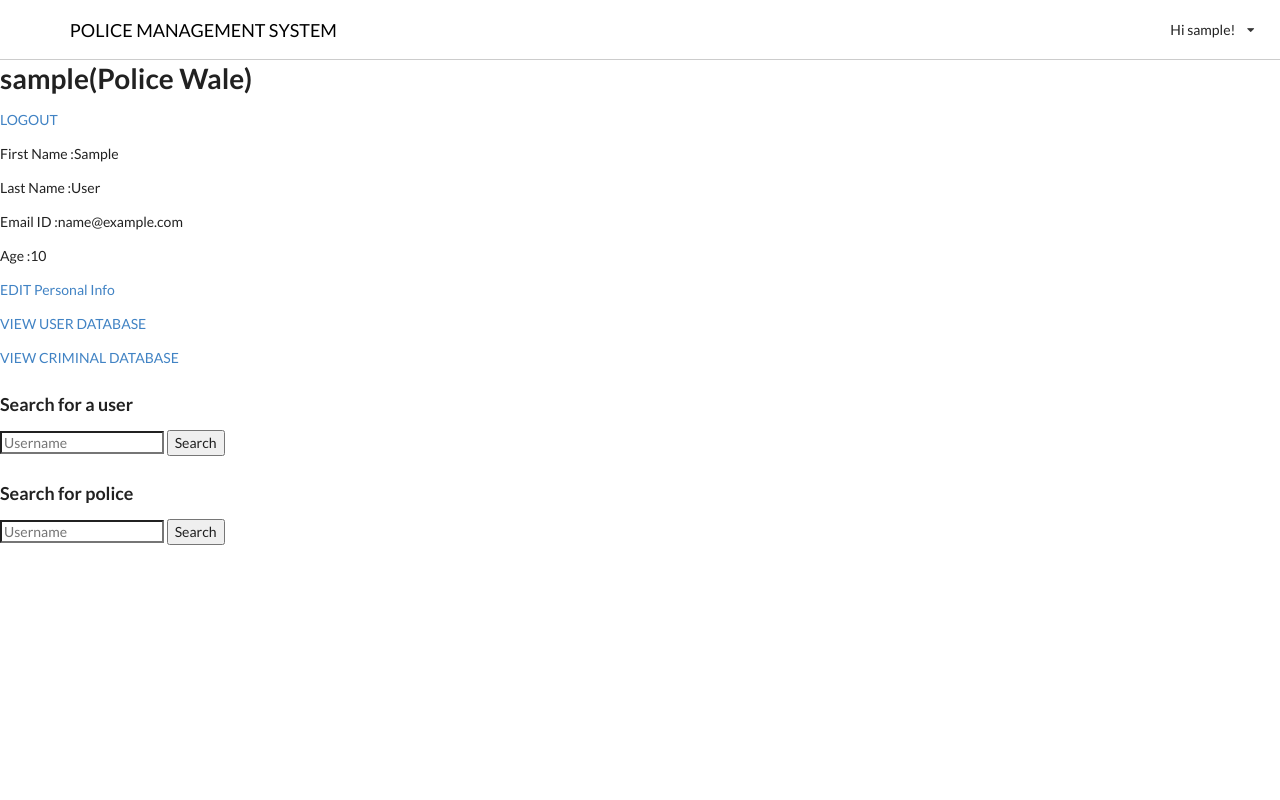
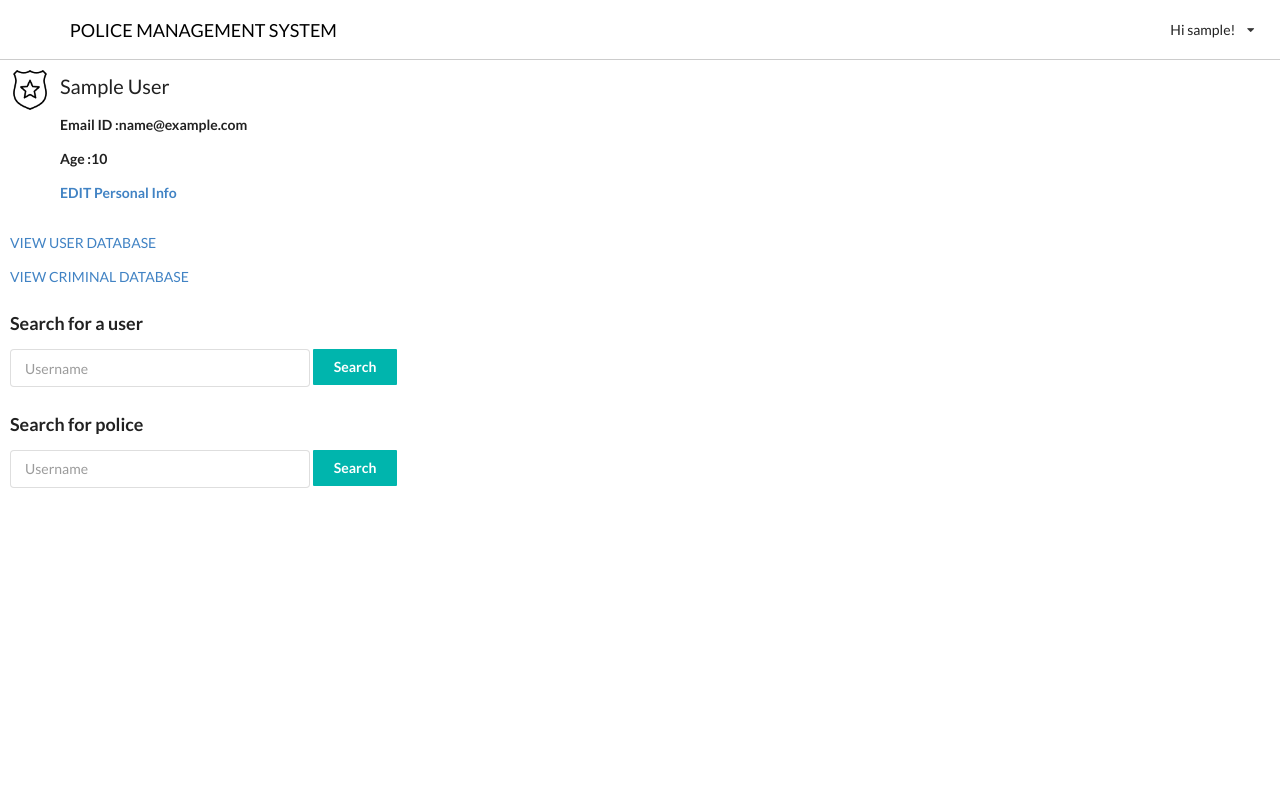
Before and after one commit to amanmj/Police_Management_System, a Django app: a page that uses police/templates/police/welcome_police.html in a window 1280 px wide. Run offline with Django 3.2, Linux system fonts and the light colour scheme; a user stored in the database is signed in; tables that the repository leaves empty hold one stand-in row (values such as "Sample post"); some libraries are stand-ins or nearby versions.

Commit message:
UI changes in some views

```diff
--- a/police/templates/police/partials/layout.html
+++ b/police/templates/police/partials/layout.html
@@ -29,7 +29,7 @@
           <span class="h-space-light">Hi {{user.username}}!</span>
           <i class="dropdown icon"></i>
           <div class="menu">
-            <a class="item" href="/profile">Profile</a>
+            <a class="item" href="/login">Profile</a>
             <a class="item logout" href="/logout  ">Logout</a>
             <a href="/contact" class="item contact">Contact Us</a>
           </div>
--- a/police/templates/police/welcome_police.html
+++ b/police/templates/police/welcome_police.html
@@ -1,32 +1,33 @@
 {% extends "police/partials/layout.html" %}
 {% block content %}
-<h1>{{user.username}}(Police Wale)</h1>
-<p><a href="{% url 'logout' %}">LOGOUT</a></p>
-<p>First Name :{{user.first_name}}</p>
-<p>Last Name :{{user.last_name}}</p>
-<p>Email ID :{{user.email}}</p>
-<p>Age :{{curr_user.age}}</p>
-<p><a href="{% url 'editpolice' username=user.username%}">EDIT Personal Info</a></p>
+<div class="ui container ab" style="padding:10px;">
+	<img src="/static/images/badge.png" style="width:50px;padding-right:10px;vertical-align:middle"><span style="font-size:20px;">{{user.first_name}} {{user.last_name}}</span>
+	<div style="padding-left:50px;padding-top:5px;font-weight:700">
+		<p>Email ID :{{user.email}}</p>
+		<p>Age :{{curr_user.age}}</p>
+		<p><a href="{% url 'editpolice' username=user.username%}">EDIT Personal Info</a></p>
+	</div>
+	<div style="padding-top:30px;">
+		<p><a href="{% url 'civiliandatabase' %}">VIEW USER DATABASE</a>
+		<p><a href="{% url 'criminaldatabase' %}">VIEW CRIMINAL DATABASE</a>
+	</div>
+	<h3>Search for a user</h3>
+	 <form method="POST" class="ui form" class="post-form">{% csrf_token %}
+	 	<input type="text" id="username" style="width:300px;" name="username" placeholder="Username">
+	 	<button class="ui ab button teal" type="submit" value="civilian" name="civilian">Search</button>
+	 </form>
 
-
-<div>
-<p><a href="{% url 'civiliandatabase' %}">VIEW USER DATABASE</a>
-<p><a href="{% url 'criminaldatabase' %}">VIEW CRIMINAL DATABASE</a>
+	<h3>Search for police</h3>
+	 <form class="ui form" method="POST" class="post-form">{% csrf_token %}
+	 	<input type="text" id="username" style="width:300px;" name="username" placeholder="Username">
+	 	<button class="ui ab button teal" type="submit" value="police" name="police">Search</button>
+	 </form>
 </div>
 
 
 
-<h3>Search for a user</h3>
- <form method="POST" class="post-form">{% csrf_token %}
- <input type="text" id="username" name="username" placeholder="Username">
- <button type="submit" value="civilian" name="civilian">Search</button>
- </form>
 
-<h3>Search for police</h3>
- <form method="POST" class="post-form">{% csrf_token %}
- <input type="text" id="username" name="username" placeholder="Username">
- <button type="submit" value="police" name="police">Search</button>
- </form>
+
 
 {% for i in messages %}
 <p>{{i}}</p>
--- a/police/views.py
+++ b/police/views.py
@@ -320,10 +320,21 @@ def civiliandetail(request,username):
 	if not request.user.is_authenticated():
 		messages.error(request, 'you need to login first with a valid policeman account')
 		return redirect('/login')
-	if User_profile.objects.get(user=request.user).isPolice==0:
+
+	try:
+		user=User_profile.objects.get(user=request.user)
+	except User_profile.DoesNotExist:
 		logout(request)
-		messages.error(request, 'you are a civilian and the information you requested is highly confidential which is only available to the police')
+		messages.error(request, 'Please enter your details')
+		return redirect('/fill_details')
+	if user.isPolice==0:
+		logout(request)
+		messages.error(request,'You are a civilian and the information you requested is highly confidential which is only available to the police')
 		return redirect('/login')
+	# if User_profile.objects.get(user=request.user).isPolice==0:
+	# 	logout(request)
+	# 	messages.error(request, 'you are a civilian and the information you requested is highly confidential which is only available to the police')
+	# 	return redirect('/login')
 
 	if request.method=='POST':
 		form=Criminal_Record_form(request.POST)
@@ -416,9 +427,15 @@ def addReview(request,slug):
 		station=Station.objects.get(slug=slug)
 		if(request.user.is_authenticated()):
 			try:
-				civilian=Civilian.objects.get(user=request.user)
-			except Civilian.DoesNotExist:
-				return HttpResponse(json.dumps({'message':'Sorry police cannot add a review.','success':False}));
+				user=User_profile.objects.get(user=request.user)
+			except User_profile.DoesNotExist:
+				return HttpResponse(json.dumps({'message':'Please <a href="/fill_details">fill your details</a> first.','success':False}))
+			if user.isPolice==1:
+				return HttpResponse(json.dumps({'message':'Police can review a police station.'}))
+			try:
+				civilian=Civilian.find()
+			except:
+				return HttpResponse(json.dumps({'message':'Sir, please enter your details for <a href="/civilian/'+request.user.username+'/edit">verification</a>'}))
 			x=Review(station=station,civilian=civilian,description=request.POST.get('description'),date_posted=timezone.now())
 			x.save()
 			print x
```
Also changed, not shown: police/templates/police/civiliandetail.html (+21 -26 lines), police/templates/police/civilianlist.html (+11 -20 lines), police/templates/police/criminallist.html (+11 -18 lines), police/static/images/badge.png (added), 2 other files.
